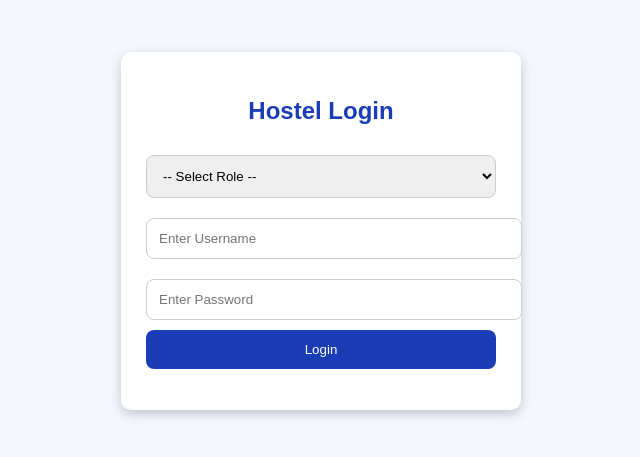
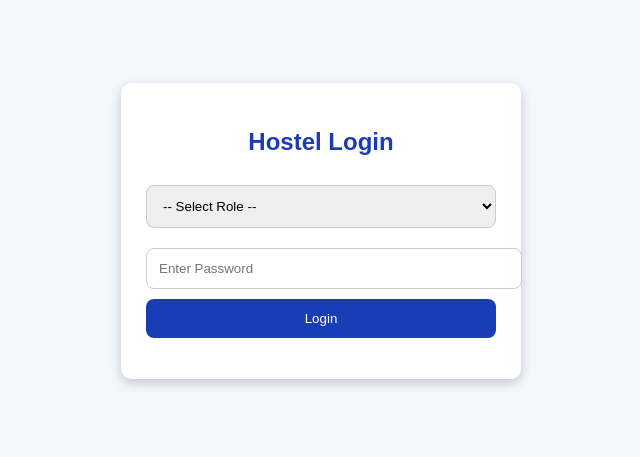
Before and after one commit to Sanjanasabu27/Hostel-management, a plain HTML site: page index.html in a window 1280 px wide. Shown: the part 169-626 px from the top of the page, without its empty margins (319-959 px from the left). Drawn offline with Linux system fonts and the light colour scheme.

Commit message:
Update index.html

```diff
--- a/index.html
+++ b/index.html
@@ -59,7 +59,7 @@
         <option value="admin">Admin</option>
         <option value="student">Student</option>
       </select>
-      <input type="text" id="username" name="username" placeholder="Enter Username" required>
+
       <input type="password" id="password" name="password" placeholder="Enter Password" required>
       <button type="submit">Login</button>
     </form>
```
